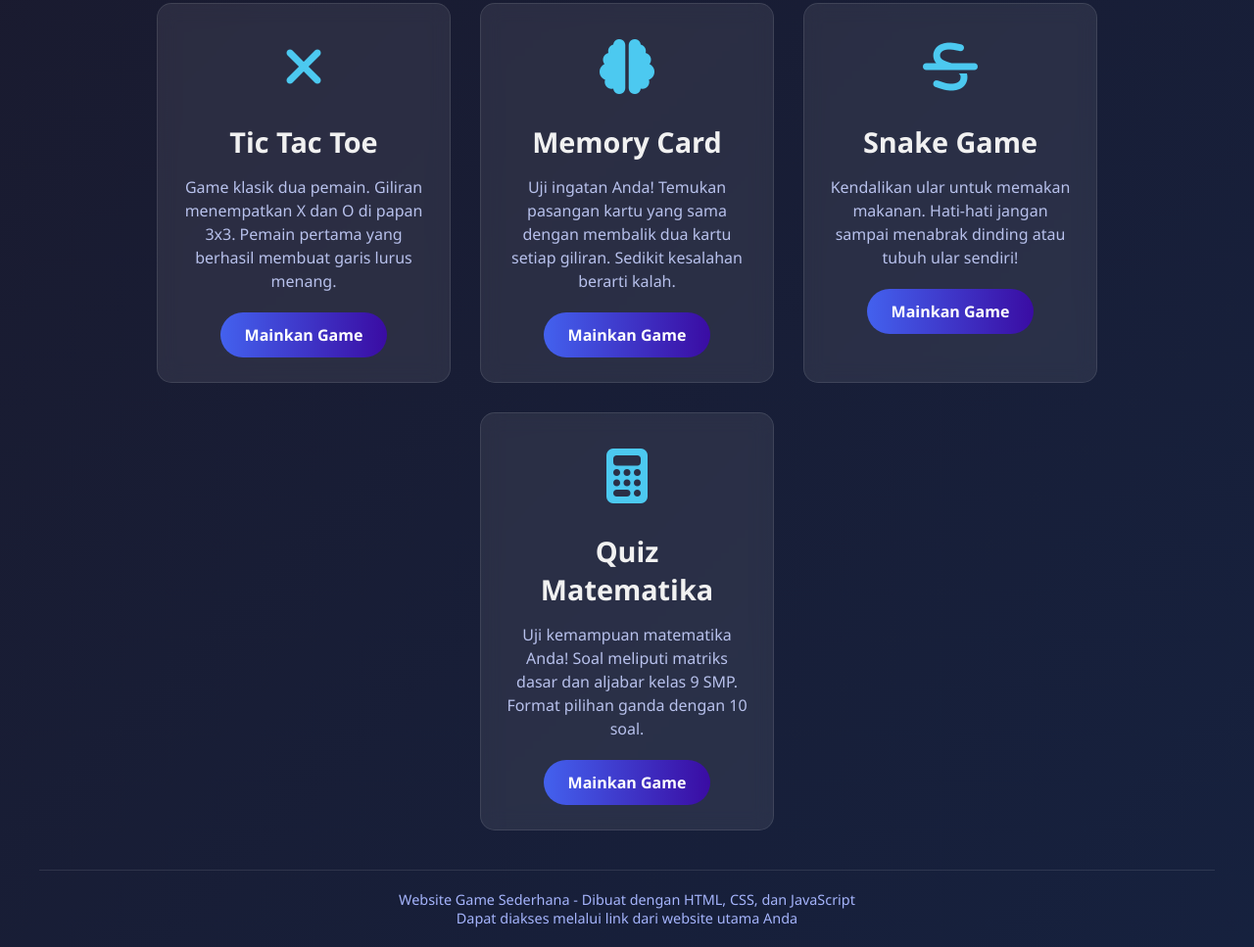
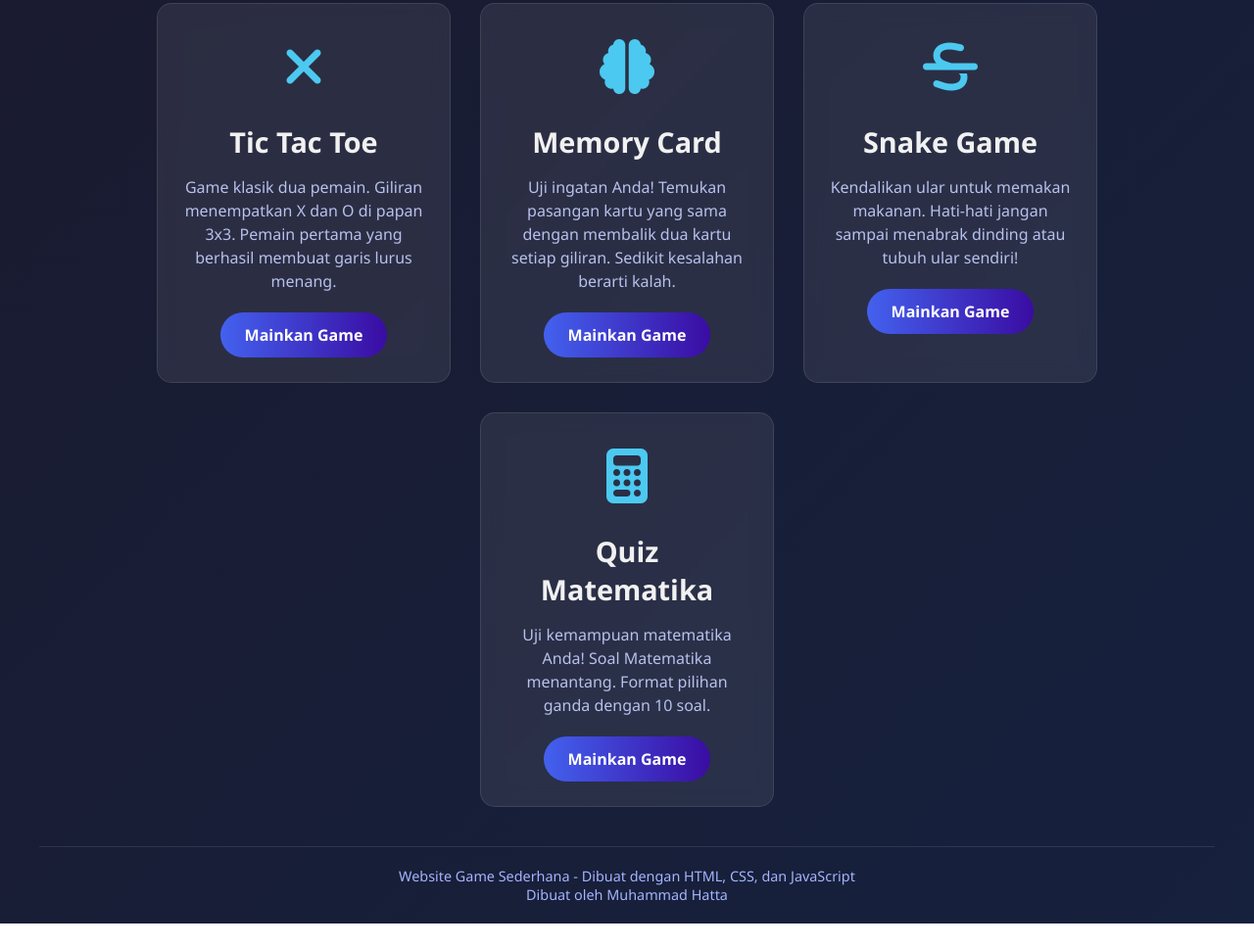
Before and after one commit to MuhHattaaa/Game, a plain HTML site: page index.html in a window 1280 px wide. Shown: the part 264-1231 px from the top of the page at 98% size. After the commit the page ends 1207 px from the top, so only its background shows below. Drawn offline with Linux system fonts and the light colour scheme.

Commit message:
Update index.html

```diff
--- a/index.html
+++ b/index.html
@@ -682,7 +682,7 @@
                     <i class="fas fa-calculator"></i>
                 </div>
                 <h2 class="game-title">Quiz Matematika</h2>
-                <p class="game-desc">Uji kemampuan matematika Anda! Soal meliputi matriks dasar dan aljabar kelas 9 SMP. Format pilihan ganda dengan 10 soal.</p>
+                <p class="game-desc">Uji kemampuan matematika Anda! Soal Matematika menantang. Format pilihan ganda dengan 10 soal.</p>
                 <button class="play-btn">Mainkan Game</button>
             </div>
         </div>
@@ -872,7 +872,7 @@
 
         <footer>
             <p>Website Game Sederhana - Dibuat dengan HTML, CSS, dan JavaScript</p>
-            <p>Dapat diakses melalui link dari website utama Anda</p>
+            <p>Dibuat oleh Muhammad Hatta</p>
         </footer>
     </div>
 
```
